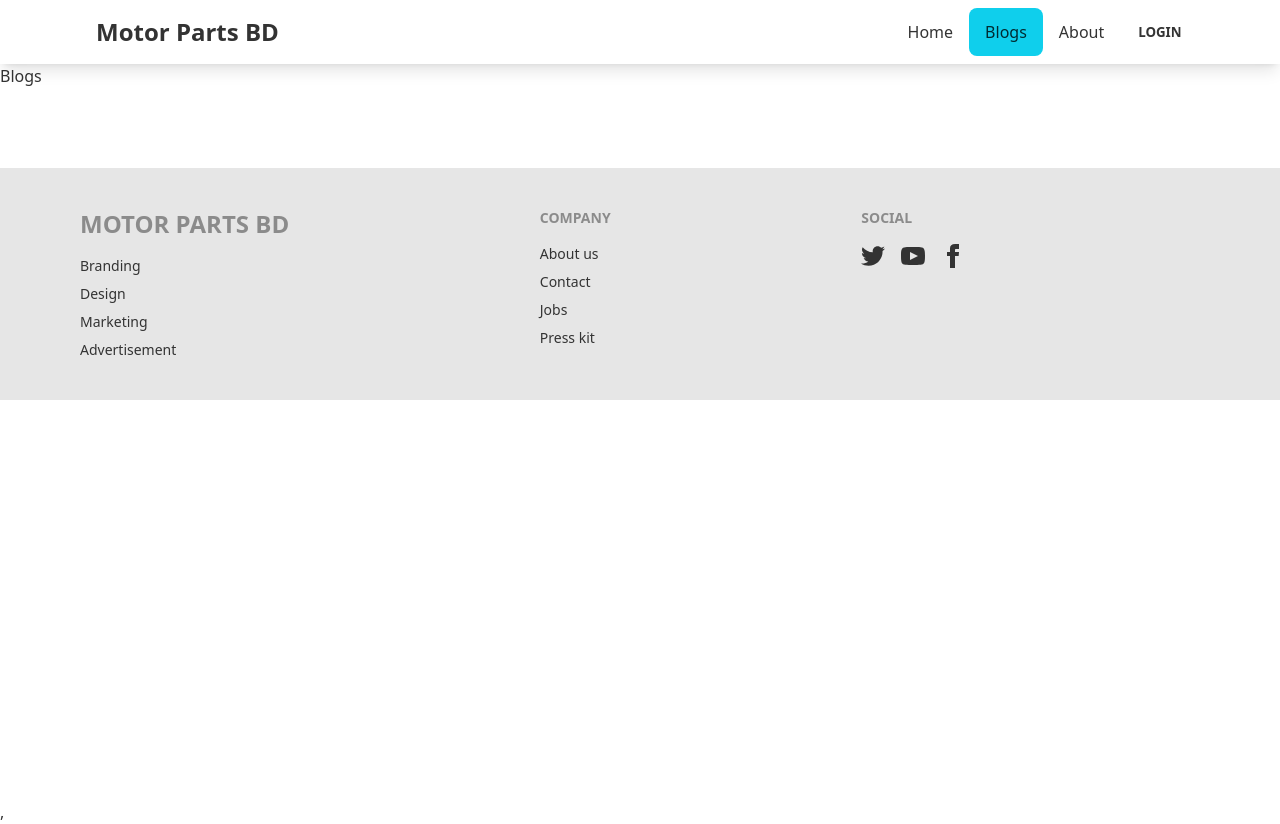
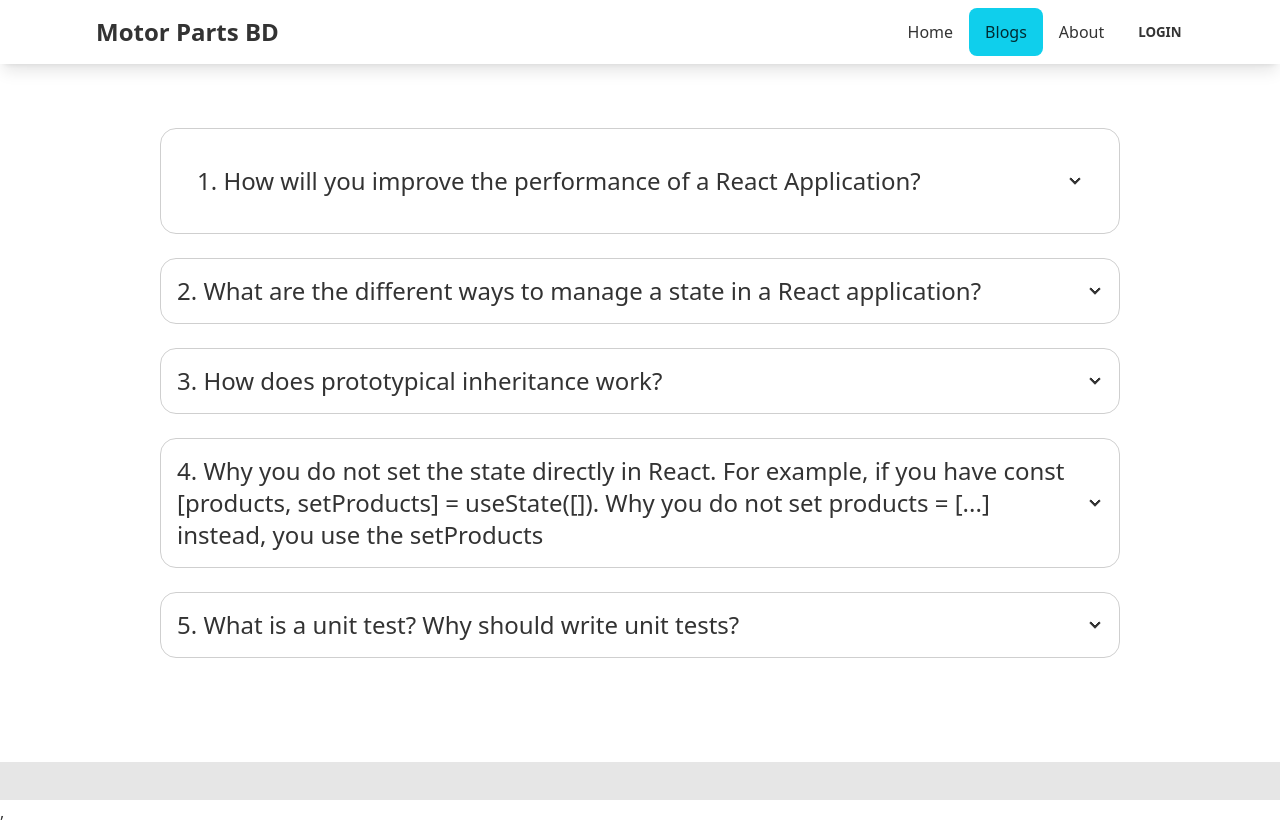
Before and after one commit to Md-Mobassher/motor-parts-manufacturer-bd-client, a React (Create React App) app: page /blogs in a window 1280 px wide. Built offline with nearby package versions, Linux system fonts and the light colour scheme; no server answers.

Commit message:
blog added

```diff
--- a/src/App.css
+++ b/src/App.css
@@ -1,5 +1,15 @@
-*{
+*, *::before, *::after {
+  box-sizing: inherit;
+}
+
+html {
+  /* this makes sure the padding and the border is included in the box sizing */
   box-sizing: border-box;
+  overflow: hidden;
+}
+
+html body {
+  padding: 0;
   margin: 0;
-  padding: 0;
+  overflow-y: inherit;
 }
--- a/src/Hooks/useAdmin.js
+++ b/src/Hooks/useAdmin.js
@@ -7,7 +7,7 @@ const useAdmin = user => {
     useEffect( () =>{
         const email = user?.email;
         if(email){
-            fetch(`/admin/${email}`, {
+            fetch(`http://localhost:5000/user/admin/${email}`, {
                 method:'GET',
                 headers: {
                     'content-type': 'application/json',
@@ -15,12 +15,15 @@ const useAdmin = user => {
                 }
             })
             .then(res=>res.json())
-            .then(data => {
-                setAdmin(data.admin);
-                setAdminLoading(false);
-            })
+            .then(data =>  console.log(data))
+            //      {
+
+            //     setAdmin(data.admin);
+            //     setAdminLoading(false);
+            // })
         }
     }, [user])
+    console.log(admin)
 
     return [admin, adminLoading]
 }
--- a/src/Pages/Blogs/Blogs.js
+++ b/src/Pages/Blogs/Blogs.js
@@ -2,9 +2,69 @@ import React from 'react';
 
 const Blogs = () => {
     return (
-        <div>
-            <h2>Blogs</h2>
-        </div>
+        <section className='lg:max-w-7xl mx-auto mt-16'>
+            <div tabindex="0" class="collapse collapse-arrow border border-base-300 bg-base-100 rounded-box mb-6 lg:w-3/4 mx-auto p-5">
+                <div class="collapse-title text-2xl font-medium">
+                <h2 >1. How will you improve the performance of a React Application?</h2>
+                </div>
+                <div class="collapse-content text-xl ">
+                <p>Ans: * Keeping component state local where necessary. <br /><br />
+                   * Memoizing React components to prevent unnecessary re-renders. <br /> <br />
+                   * Code-splitting in React using dynamic import() <br /><br />
+                   * Windowing or list virtualization in React. <br /><br />
+                   * Lazy loading images in React.</p>
+                </div>
+            </div>
+
+            <div tabindex="0" class="collapse collapse-arrow border border-base-300 bg-base-100 rounded-box mb-6 lg:w-3/4 mx-auto">
+                <div class="collapse-title text-2xl font-medium">
+                <h2 >2. What are the different ways to manage a state in a React application?</h2>
+                </div>
+                <div class="collapse-content text-xl">
+                <p>There are four main types of state you need to properly manage in your React apps: <br /> <br />
+
+                <span className='font-semibold'>  Local state: </span> Local state is data we manage in one or another component. Local state is most often managed in React using the <span className='font-bold'>useState </span> hook. <br /><br />
+                <span className='font-semibold'> Global state: </span> Global state is data we manage across multiple components. Global state is necessary when we want to get and update data anywhere in our app, or in multiple components at least. <br /><br />
+                <span className='font-semibold'> Server state: </span> Data that comes from an external server that must be integrated with our UI state. <br /><br />
+                <span className='font-semibold'> URL state:</span> Data that exists on our URLs, including the pathname and query parameters.URL state is often missing as a category of state, but it is an important one.
+                </p>
+                </div>
+            </div>
+
+            <div tabindex="0" class="collapse collapse-arrow border border-base-300 bg-base-100 rounded-box mb-6 lg:w-3/4 mx-auto">
+                <div class="collapse-title text-2xl font-medium">
+                <h2 >3. How does prototypical inheritance work?</h2>
+                </div>
+                <div class="collapse-content text-xl">
+                <p> Ans:  The Prototypal Inheritance is a feature in javascript used to add methods and properties in objects. It is a method by which an object can inherit the properties and methods of another object. Traditionally, in order to get and set the [[Prototype]] of an object, we use Object.getPrototypeOf and Object.</p>
+                </div>
+            </div>
+
+            <div tabindex="0" class="collapse collapse-arrow border border-base-300 bg-base-100 rounded-box mb-6 lg:w-3/4 mx-auto">
+                <div class="collapse-title text-2xl font-medium">
+                <h2 >4. Why you do not set the state directly in React. For example, if you have const [products, setProducts] = useState([]). Why you do not set products = [...] instead, you use the setProducts</h2>
+                </div>
+                <div class="collapse-content text-xl ">
+                <p>If you update it directly, calling the setState() afterward may just replace the update you made.  <br /><br />
+                When you directly update the state, it does not change this.state immediately. Instead, it creates a pending state transition, and accessing it after calling this method will only return the present value. <br /><br />
+                You will lose control of the state across all components.</p>
+                </div>
+            </div>
+
+
+
+            <div tabindex="0" class="collapse collapse-arrow border border-base-300 bg-base-100 rounded-box mb-6 lg:w-3/4 mx-auto">
+                <div class="collapse-title text-2xl font-medium">
+                <h2 >5. What is a unit test? Why should write unit tests?</h2>
+                </div>
+                <div class="collapse-content text-xl ">
+                <p>Ans: Unit testing is a method that instantiates a small part of our code and verifies its behavior independently from other parts of the project. <br /><br />
+
+                This is the main benefit of unit testing. When you add more features to any software, you might need to make changes to the old design and code, and this can be expensive as well as risky. If you use the unit testing methodology, then this can save a lot of time and can make the whole process much faster and easier.
+                Unit testing allows software developers to actually think through the design of the software and what has to be done before they write the code. This can help them to stay focused and can also help them to create much better designs.</p>
+                </div>
+            </div>
+        </section>
     );
 };
 
--- a/src/Pages/Dashboard/Dashboard.js
+++ b/src/Pages/Dashboard/Dashboard.js
@@ -23,11 +23,11 @@ const Dashboard = () => {
 
                     <li><Link to="/dashboard">My Profile</Link></li>
                     <li><Link to="/dashboard/addreview">Add a Review</Link></li>
-                    <li><Link to="/dashboard/users">All Users</Link></li>
-                    <li><Link to="/dashboard/addproduct">Add a Product</Link></li>
-                    <li><Link to="/dashboard/manageproduct">Manage Product</Link></li>
+
                     { admin && <>
-
+                        <li><Link to="/dashboard/users">All Users</Link></li>
+                        <li><Link to="/dashboard/addproduct">Add a Product</Link></li>
+                        <li><Link to="/dashboard/manageproduct">Manage Product</Link></li>
 
                     </>}
                 </ul>
--- a/src/Pages/Dashboard/UserRow.js
+++ b/src/Pages/Dashboard/UserRow.js
@@ -2,7 +2,8 @@ import React from 'react';
 import { toast } from 'react-toastify';
 
 const UserRow = ({ user, refetch }) => {
-    const { email, role } = user;
+    console.log(user)
+    const { displayName, email, role } = user;
     const makeAdmin = () => {
         fetch(`http://localhost:5000/user/admin/${email}`, {
             method: 'PUT',
@@ -27,8 +28,8 @@ const UserRow = ({ user, refetch }) => {
         <tr>
             <th>*</th>
             <td>{email}</td>
-            <td>{role !== 'admin' && <button onClick={makeAdmin} class="btn btn-xs">Make Admin</button>}</td>
-            <td><button class="btn btn-xs">Remove User</button></td>
+            <td>{role !== 'admin' && <button onClick={makeAdmin} class="btn btn-xs btn-primary">Make Admin</button>}</td>
+            <td><button class="btn btn-xs btn-error">Remove User</button></td>
         </tr>
     );
 };
--- a/src/Pages/Dashboard/Users.js
+++ b/src/Pages/Dashboard/Users.js
@@ -24,9 +24,9 @@ const Users = () => {
                     <thead>
                         <tr>
                             <th></th>
-                            <th>Name</th>
-                            <th>Job</th>
-                            <th>Favorite Color</th>
+                            <th>Email</th>
+                            <th>Role</th>
+                           <th>Remove</th>
                         </tr>
                     </thead>
                     <tbody>
```
